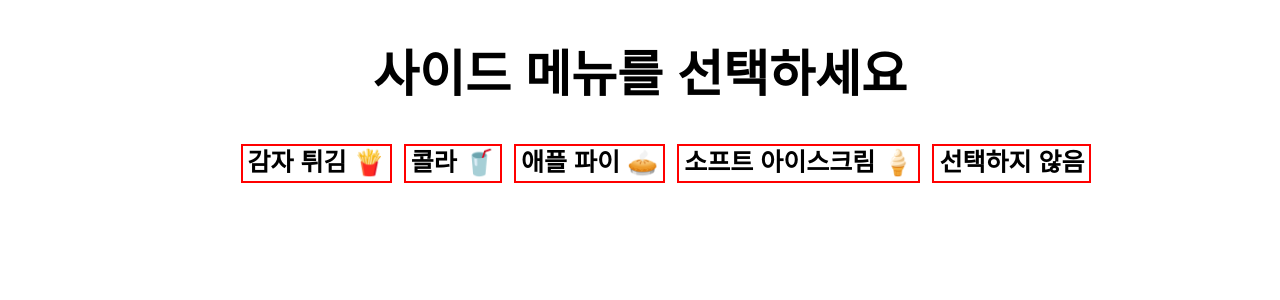
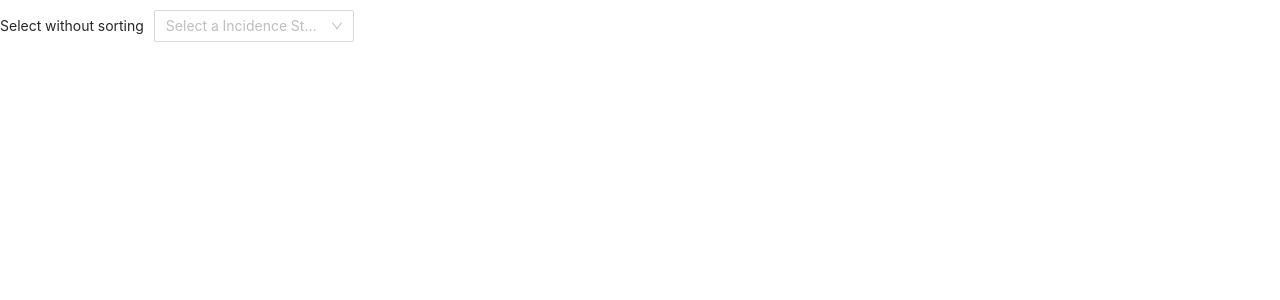
Before and after one commit to kimnewbie/PracticeReact, a React (Create React App) app: page / in a window 1280 px wide. Shown: the top 300 px of the page. Built offline with nearby package versions, Linux system fonts and the light colour scheme.

Commit message:
select data sorting

```diff
--- a/src/App.js
+++ b/src/App.js
@@ -1,13 +1,12 @@
 import React from 'react';
 import './App.css';
-import DataTableSearch from './dataTableSearch/DataTableSearch';
-import McSideMenu from './mcdonalds/McSideMenu';
+import 'antd/dist/antd.css';
+import InputSorting from './components/InputSorting';
 
 function App() {
   return (
     <div>
-      {/* <DataTableSearch /> */}
-      <McSideMenu />
+      <InputSorting />
     </div>
   );
 
--- /dev/null
+++ b/src/components/InputSorting.js
@@ -0,0 +1,47 @@
+import React from 'react';
+import { Input, Select } from 'antd';
+
+const { Option } = Select;
+
+export default function InputSorting() {
+    const dataSource = [
+        { Id: 4, Name: "Not Identified" },
+        { Id: 3, Name: "Closed" },
+        { Id: 2, Name: "Communicated" },
+        { Id: 6, Name: "Identified" },
+        { Id: 1, Name: "Resolved" },
+        { Id: 5, Name: "Cancelled" }
+    ];
+
+    const orderListByKey = (data, key, order) => {
+        const compareValues = (key, order = "asc") => (elemA, elemB) => {
+            if (!elemA.hasOwnProperty(key) || !elemB.hasOwnProperty(key)) return 0;
+            const comparison = elemA[key].localeCompare(elemB[key]);
+            return order === "desc" ? comparison * -1 : comparison;
+        };
+        return data.sort(compareValues(key, order));
+    }
+
+    return (
+        <div>
+            <span>Select without sorting</span>
+            <Select
+                showSearch
+                style={{ width: 200, margin: "10px" }}
+                placeholder="Select a Incidence State"
+                optionFilterProp="children"
+                filterOption={(input, option) =>
+                    option.children.toLowerCase().indexOf(input.toLowerCase()) > 0
+                }
+            >
+                {
+                    orderListByKey(dataSource, "Name").map(incidences => (
+                        <Option key={incidences.Id} value={incidences.Id}>
+                            {incidences.Name}
+                        </Option>
+                    ))
+                }
+            </Select>
+        </div>
+    )
+}
```
